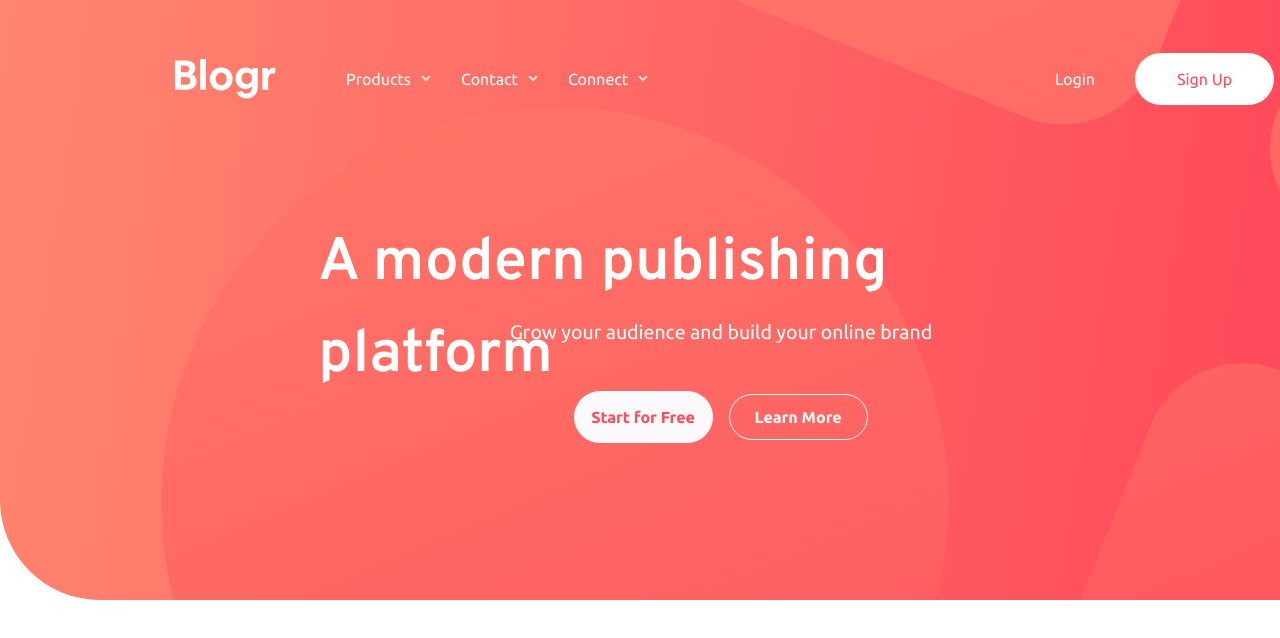
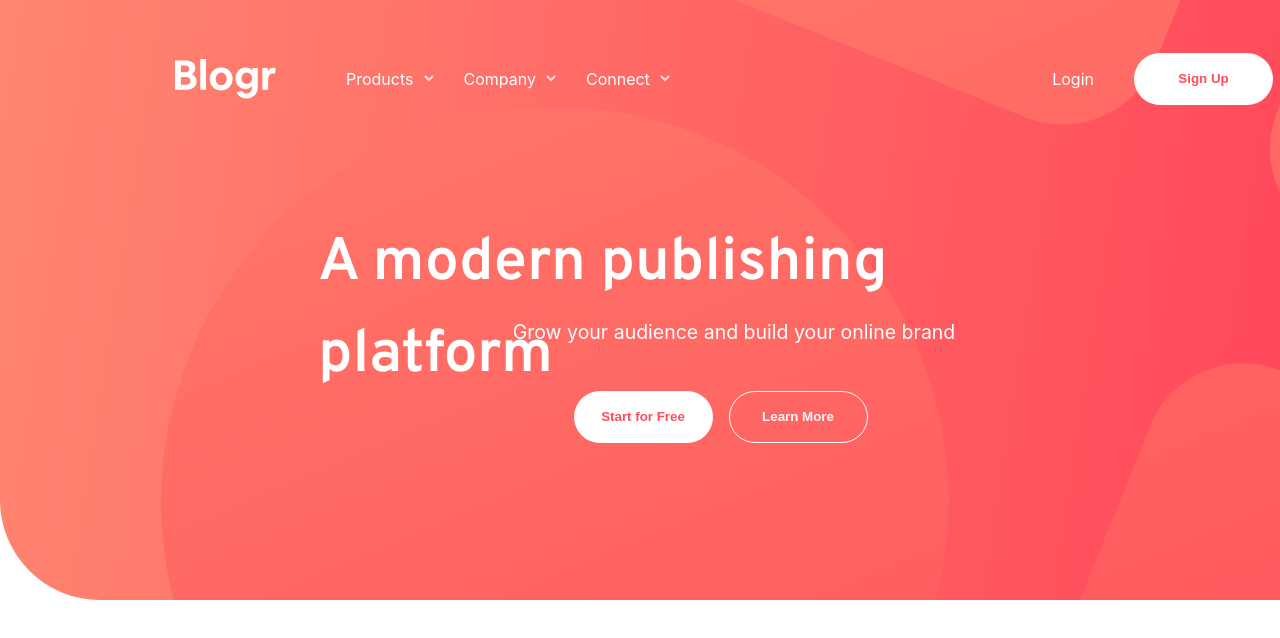
Before and after one commit to ilwad23/blogr-landing-page-main, a React (Create React App) app: page / in a window 1280 px wide. Shown: the top 638 px of the page. Built offline with nearby package versions, Linux system fonts and the light colour scheme.

Commit message:
finished the desktop header

```diff
--- a/src/app.css
+++ b/src/app.css
@@ -5,4 +5,22 @@ body {
   box-sizing: border-box;
   font-size: 18px;
   font-family: "Ubuntu" serif;
+  font-style: normal;
+  font-weight: 400;
+  font-size: 16px;
+  line-height: 18px;
+  color: white;
+  line-height: 18px;
 }
+
+.btn {
+  font-weight: 700;
+  border-radius: 100px;
+  box-sizing: border-box;
+  width: 139px;
+  height: 52px;
+
+}
+.a {
+  background-color:red
+}
--- a/src/components/Header/Nav/index.js
+++ b/src/components/Header/Nav/index.js
@@ -1,10 +1,14 @@
-import React from "react";
+import React, { useState } from "react";
+import "../../../app.css";
 import {
   NavBar,
-  NavContainers,
+  NavLeft,
+  NavRight,
   NavLogo,
   NavLinks,
   NavLink,
+  NavDropDownMenu,
+  NavListitem,
   NavLinkTitle,
   NavArrow,
   NavButton,
@@ -12,27 +16,45 @@ import {
 function Nav() {
   return (
     <NavBar>
-      <NavContainers>
+      <NavLeft>
         <NavLogo src="./images/logo.svg" alt="logo" />
         <NavLinks>
           <NavLink>
             <NavLinkTitle>Products</NavLinkTitle>
             <NavArrow src="./images/icon-arrow-light.svg" alt="arrow" />
+            <NavDropDownMenu>
+              <NavListitem>Overview</NavListitem>
+              <NavListitem>Pricing</NavListitem>
+              <NavListitem>Marketplace</NavListitem>
+              <NavListitem>Features</NavListitem>
+              <NavListitem>Integration</NavListitem>
+            </NavDropDownMenu>
           </NavLink>
           <NavLink>
-            <NavLinkTitle>Contact</NavLinkTitle>
+            <NavLinkTitle>Company</NavLinkTitle>
             <NavArrow src="./images/icon-arrow-light.svg" alt="arrow" />
+            <NavDropDownMenu className="a">
+              <NavListitem>About</NavListitem>
+              <NavListitem>Team</NavListitem>
+              <NavListitem>Blog</NavListitem>
+              <NavListitem>Careers</NavListitem>
+            </NavDropDownMenu>
           </NavLink>
           <NavLink>
             <NavLinkTitle>Connect</NavLinkTitle>
             <NavArrow src="./images/icon-arrow-light.svg" alt="arrow" />
+            <NavDropDownMenu>
+              <NavListitem>Contact</NavListitem>
+              <NavListitem>Newsletter</NavListitem>
+              <NavListitem>Linkedin</NavListitem>
+            </NavDropDownMenu>
           </NavLink>
         </NavLinks>
-      </NavContainers>
-      <NavContainers>
-        <NavLinkTitle>Login</NavLinkTitle>
-        <NavButton>Sign Up</NavButton>
-      </NavContainers>
+      </NavLeft>
+      <NavRight>
+        <NavLinkTitle className='login'>Login</NavLinkTitle>
+        <NavButton className="btn">Sign Up</NavButton>
+      </NavRight>
     </NavBar>
   );
 }
--- a/src/components/Header/Nav/style.js
+++ b/src/components/Header/Nav/style.js
@@ -3,61 +3,97 @@ import styled from "styled-components";
 export const NavBar = styled.nav`
   position: absolute;
   height: 83px;
+  width: 1148px;
   left: 150px;
-  right: 141px;
   top: 37px;
   padding-right: 25px;
   padding-left: 25px;
   background-color: transparent;
+  z-index: 10000;
   display: flex;
   justify-content: space-between;
   align-items: center;
 `;
-export const NavContainers = styled.div`
+export const NavLeft = styled.div`
   display: flex;
   justify-content: space-between;
   align-items: center;
+  height: 83px;
+  `;
+export const NavRight = styled.div`
+  display: flex;
+  justify-content: space-between;
+  align-items: center;
+  height: 83px;
+  .login:active {
+    text-decoration: underline;
+    font-weight: 700;
+  }
 `;
 export const NavLogo = styled.img`
   width: 101px;
   height: 40px;
-`;
+  `;
 export const NavLinks = styled.div`
   display: flex;
   justify-content: space-between;
   align-items: center;
   margin-left: 40px;
-`;
+  width: 340px;
+  `;
 export const NavLink = styled.div`
   display: flex;
   justify-content: space-between;
   align-items: center;
+  height: 80px;
+  position: relative;
+
+`;
+export const NavDropDownMenu = styled.div`
+  position: absolute;
+  width: 168px;
+  top: 80px;
+  background: #ffffff;
+  box-shadow: 0px 20px 15px rgba(0, 0, 0, 0.25);
+  border-radius: 4px;
+  display: none;
+  ${NavLink}:hover & { display: block;}
+`;
+export const NavListitem = styled.div`
+display: flex;
+justify-content: space-between;
+flex-direction: column;
+color: #000;
+padding-top: 15px;
+padding-bottom: 15px;
+padding-left: 20px;
+  &:hover {
+    font-weight: 700;
+  }
 `;
 export const NavArrow = styled.img`
   width: 10px;
   height: 7px;
+${NavLink}:hover & {
+  transform: rotate(180deg);
+}
 `;
 export const NavLinkTitle = styled.p`
-  font-family: Ubuntu;
-  font-style: normal;
-  font-weight: 400;
-  font-size: 16px;
-  line-height: 18px;
-  color: white;
   padding-right: 10px;
   padding-left: 30px;
+  ${NavLink}:hover & {
+    text-decoration: underline;
+    font-weight: 700;
+  }
+
 `;
 export const NavButton = styled.button`
   margin-left: 30px;
   background: #ffffff;
-  border-radius: 100px;
   border: none;
-  width: 139px;
-  height: 52px;
-  font-family: Ubuntu;
-  font-style: normal;
-  font-weight: 400;
-  font-size: 16px;
-  line-height: 18px;
   color: #ff4d5c;
+  &:hover {
+    background: #fe7c87;
+    color: white;
+  }
 `;
--- a/src/components/Header/index.js
+++ b/src/components/Header/index.js
@@ -1,7 +1,7 @@
 import React from "react";
 import { Hero, BgShapes, Hook, Title, SubTitle, Start, Learn } from "./style";
 import Nav from "./Nav/";
-
+import "../../app.css"
 
 function Header() {
   return (
@@ -11,8 +11,8 @@ function Header() {
       <Hook>
         <Title>A modern publishing platform</Title>
         <SubTitle>Grow your audience and build your online brand</SubTitle>
-        <Start>Start for Free</Start>
-        <Learn>Learn More</Learn>
+        <Start className="btn">Start for Free</Start>
+        <Learn className="btn">Learn More</Learn>
       </Hook>
     </Hero>
   );
--- a/src/components/Header/style.js
+++ b/src/components/Header/style.js
@@ -1,23 +1,20 @@
 import styled from "styled-components";
 
 export const Hero = styled.div`
-  position: relative;
   width: 1440px;
   height: 600px;
   background: linear-gradient(98.74deg, #ff8670 0.51%, #ff4559 93.91%);
   border-radius: 0px 0px 0px 100px;
   z-index: -100;
 `;
-export const BgShapes = styled.img`
-  position: absolute;
-  z-index: -90;
-`;
+export const BgShapes = styled.img``;
 export const Hook = styled.div`
   position: absolute;
   width: 832px;
   height: 271px;
   left: 301px;
   top: 212px;
+  z-index: 1;
 `;
 export const Title = styled.h1`
   position: absolute;
@@ -34,13 +31,10 @@ export const Title = styled.h1`
 `;
 export const SubTitle = styled.p`
   position: absolute;
-  width: 424px;
+  width: 450px;
   height: 28px;
   left: 208px;
   top: 109px;
-  font-family: Ubuntu;
-  font-style: normal;
-  font-weight: normal;
   font-size: 19.5px;
   line-height: 22px;
   text-align: center;
@@ -48,34 +42,27 @@ export const SubTitle = styled.p`
 `;
 export const Start = styled.button`
   position: absolute;
-  width: 139px;
-  height: 52px;
   left: 272.5px;
   top: 178.5px;
-  background: #fbf9fb;
-  border-radius: 100px;
+
+  background: #ffffff;
   border: none;
-  font-family: Ubuntu;
-  font-style: normal;
-  font-weight: bold;
-  font-size: 16px;
-  line-height: 18px;
   color: #ff4d5c;
+  &:hover {
+    background: #fe7c87;
+    color: white;
+  }
 `;
 export const Learn = styled.button`
   position: absolute;
-  width: 139px;
-  height: 46px;
   left: 427.5px;
-  top: 181.5px;
+  top: 178.5px;
   border: 1px solid #ffffff;
-  box-sizing: border-box;
-  border-radius: 100px;
   background-color: transparent;
-  font-family: Ubuntu;
-  font-style: normal;
-  font-weight: bold;
-  font-size: 16px;
-  line-height: 18px;
   color: #fbf9fb;
+  &:hover {
+    background: #fbf9fb;
+    border: none;
+    color: #ff4d5c;
+  }
 `;
```
